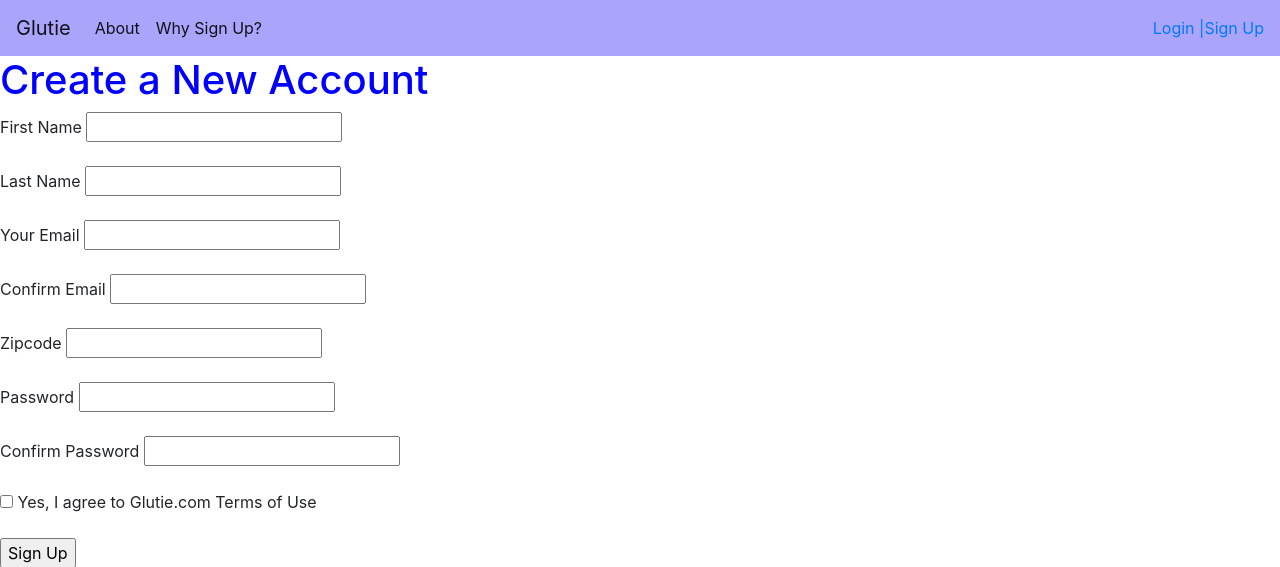
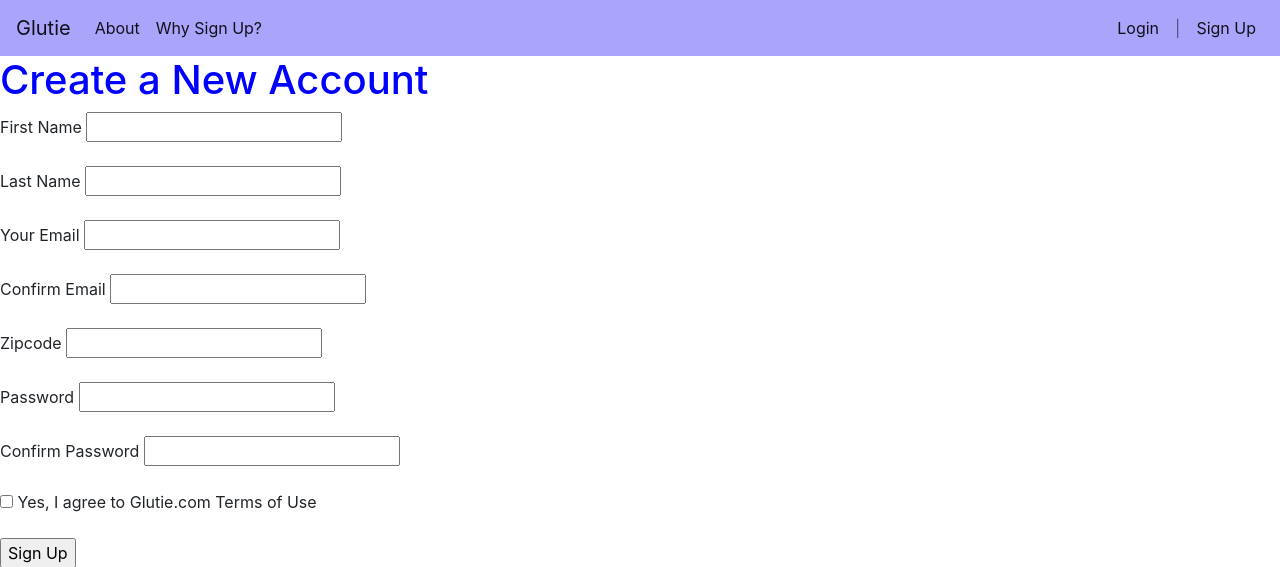
Before and after one commit to AshFri04/my_project, a Flask app: page /signup in a window 1280 px wide. Shown: the top 567 px of the page. Run offline with Flask 2, Linux system fonts and the light colour scheme; some libraries are stand-ins or nearby versions.

Commit message:
Complete proper format for my account/signout in nav bar.

```diff
--- a/templates/base.html
+++ b/templates/base.html
@@ -32,11 +32,25 @@
       <li class="nav-item">
         {% if "user_id" in session %}
           <li><a href="/login_mainpage{{ session['user_id'] }}"></a></li>
-          <li><a href="/sign_out">My Account  |</a></li>
-          <li><a href="/sign_out"> Sign Out</a></li>
+          <li class="nav-item active">
+            <a class="nav-link" href="#">My Account</a>
+          </li>
+          <li class="nav-item">
+            <a class="nav-link">|</a>
+          </li>
+          <li class="nav-item active">
+            <a class="nav-link" href="/sign_out"> Sign Out</a>
+          </li>
         {% else %}
-          <li><a href="/login">Login  |</a></li>
-          <li><a href="/signup">Sign Up</a></li>
+          <li class="nav-item active">
+            <a class="nav-link" href="/login">Login</a>
+          </li>
+          <li class="nav-item">
+            <a class="nav-link">|</a>
+          </li>
+          <li class="nav-item active">
+            <a class="nav-link" href="/signup">Sign Up</a>
+          </li>
         {% endif %}
 
       </li>
```
